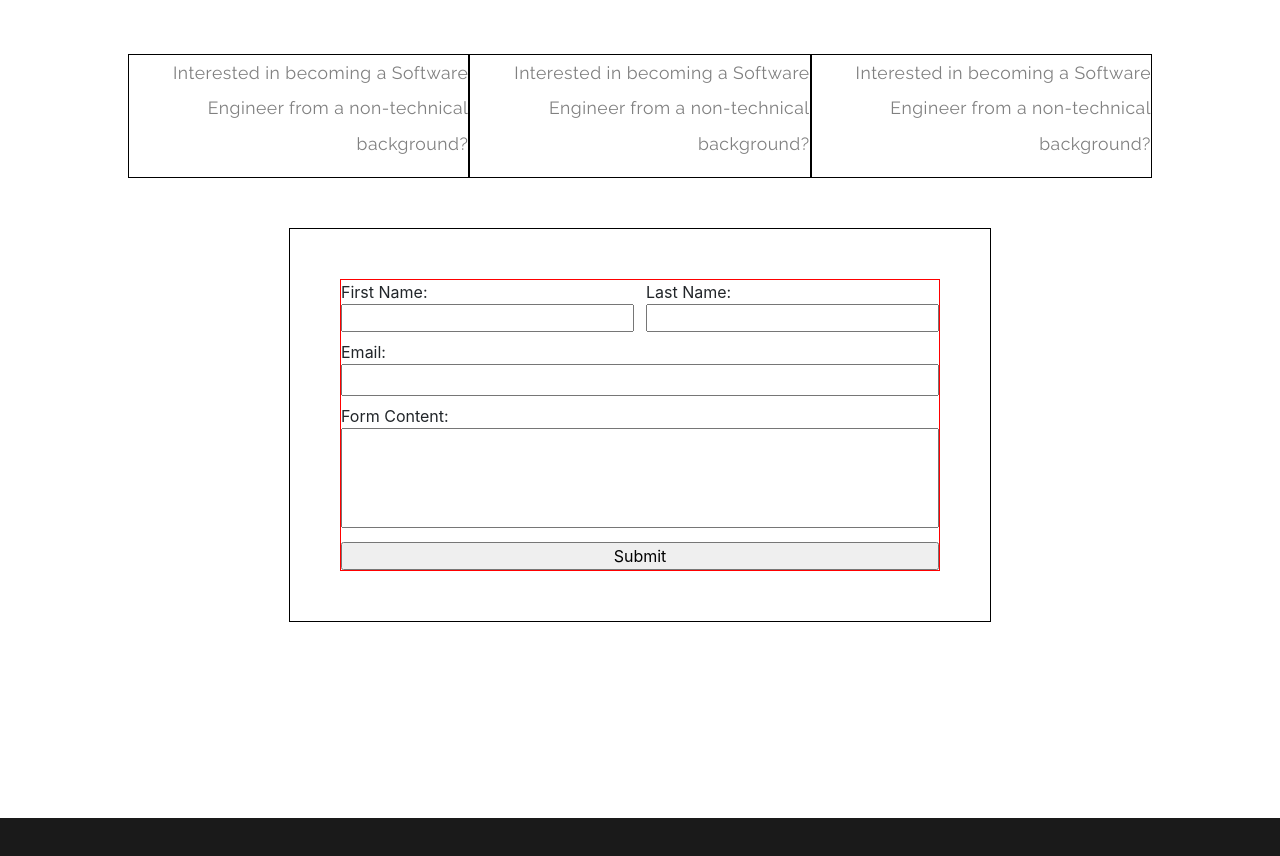
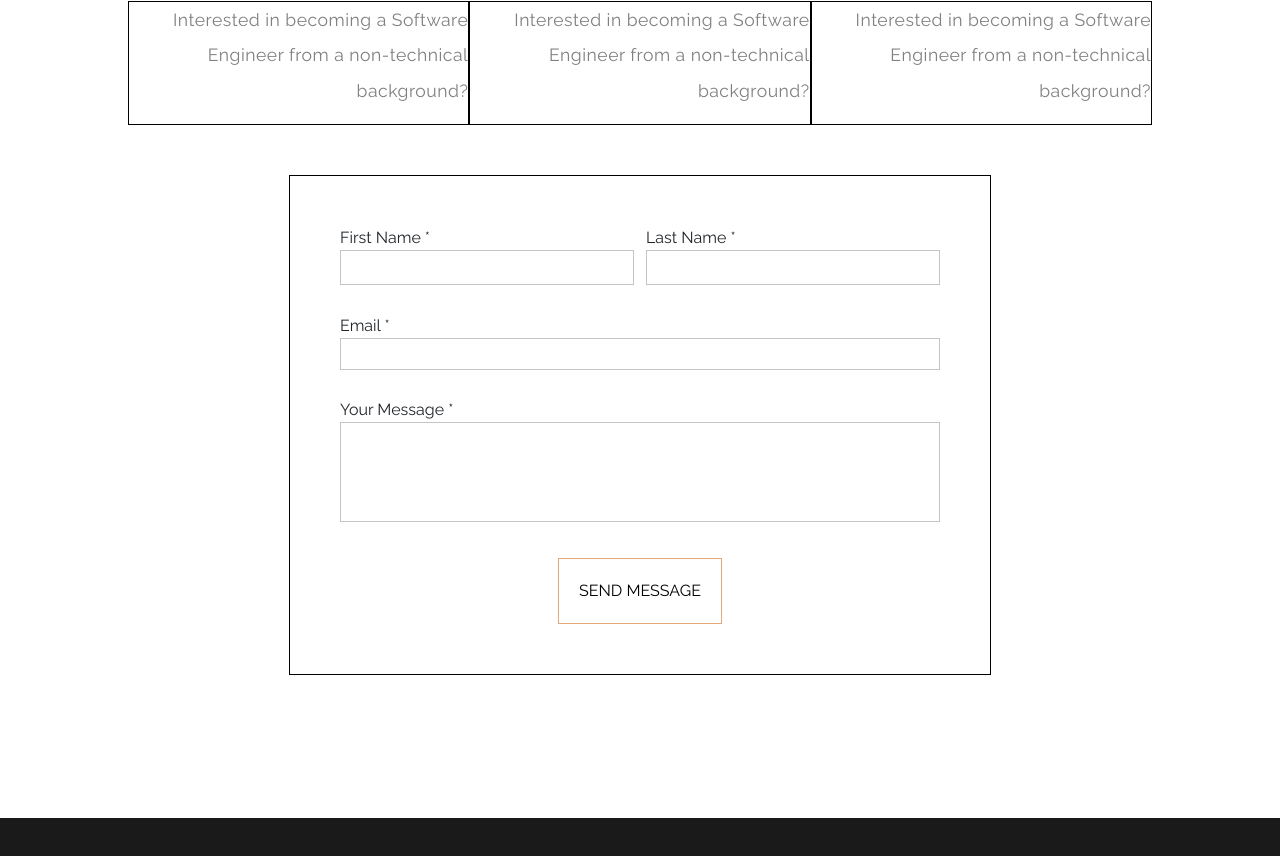
Before and after one commit to davidhk21/my-portfolio, a Next.js app: page /contact_me in a window 1280 px wide. Shown: the part 442-1298 px from the top of the page. Built offline with nearby package versions, Linux system fonts and the light colour scheme.

Commit message:
more styling for contact form

```diff
--- a/components/contact_components/contact_form.js
+++ b/components/contact_components/contact_form.js
@@ -55,27 +55,27 @@ export default function ContactForm() {
       </div>
       <div>
         <form onSubmit={handleSubmit} className={styles.formContainer}>
+          {fieldsError ? <div className={styles.formError}>Your form has encountered a problem. Please make sure all the fields are filled and that the email entered is valid.</div> : null}
           <div className={styles.formMiniContainer}>
-            {fieldsError ? <div>All fields need to be filled, or if all fields are filled, make sure email is valid</div> : null}
             <div className={styles.firstLastFields}>
-              <label htmlFor="first-name" className={styles.nameInputs}>
-                First Name:
-                <input type="text" value={firstName} onChange={handleFirstNameChange} />
+              <label htmlFor="first-name" className={styles.nameInputsContainer}>
+                First Name *
+                <input type="text" value={firstName} onChange={handleFirstNameChange} className={styles.nameInputs} />
               </label>
-              <label htmlFor="last-name" className={styles.nameInputs}>
-                Last Name:
-                <input type="text" value={lastName} onChange={handleLastNameChange} />
+              <label htmlFor="last-name" className={styles.nameInputsContainer}>
+                Last Name *
+                <input type="text" value={lastName} onChange={handleLastNameChange} className={styles.nameInputs} />
               </label>
             </div>
             <label htmlFor="email">
-              Email:
+              Email *
               <input type="email" value={email} onChange={handleEmailChange} className={styles.emailInput} />
             </label>
             <label htmlFor="form-content">
-              Form Content:
+              Your Message *
               <textarea type="text" value={formContent} onChange={handleFormContentChange} className={styles.contentInput} />
             </label>
-            <input type="submit" value="Submit" />
+            <input type="submit" value="SEND MESSAGE" className={styles.submitContact} />
           </div>
         </form>
       </div>
--- a/styles/Contact.module.css
+++ b/styles/Contact.module.css
@@ -59,13 +59,24 @@
   display: flex;
   justify-content: center;
   padding: 50px;
+  height: 500px;
+  position: relative;
+}
+
+.formError {
+  position: absolute;
+  top: 10px;
+  left: 10px;
+  font-size: .8em;
+  color: red;
 }
 
 .formMiniContainer {
   display: flex;
   flex-direction: column;
+  justify-content: space-between;
   width: 600px;
-  border: 1px solid red;
+  font-family: 'Raleway', sans-serif;
 }
 
 .firstLastFields {
@@ -73,19 +84,45 @@
   justify-content: space-between;
 }
 
-.nameInputs {
+.nameInputsContainer {
   display: flex;
   flex-direction: column;
   width: 49%;
 }
 
+.nameInputs {
+  height: 2.2em;
+  width: 100%;
+  border: 1px solid #C4C4C4;
+  padding: 5px;
+}
+
 .emailInput {
   width: 100%;
   height: 2em;
+  border: 1px solid #C4C4C4;
+  padding: 5px;
 }
 
 .contentInput {
   width: 100%;
   height: 100px;
   resize: none;
+  border: 1px solid #C4C4C4;
+  padding: 5px;
 }
+
+.submitContact {
+  border: 1px solid #e1a87a;
+  color: black;
+  padding: 20px;
+  margin: 0 auto;
+  bottom: 10vh;
+  background: white;
+}
+.submitContact:hover {
+  text-decoration: none;
+  background-color: black;
+  color: #e1a87a;
+  border-color: black;
+}
```
